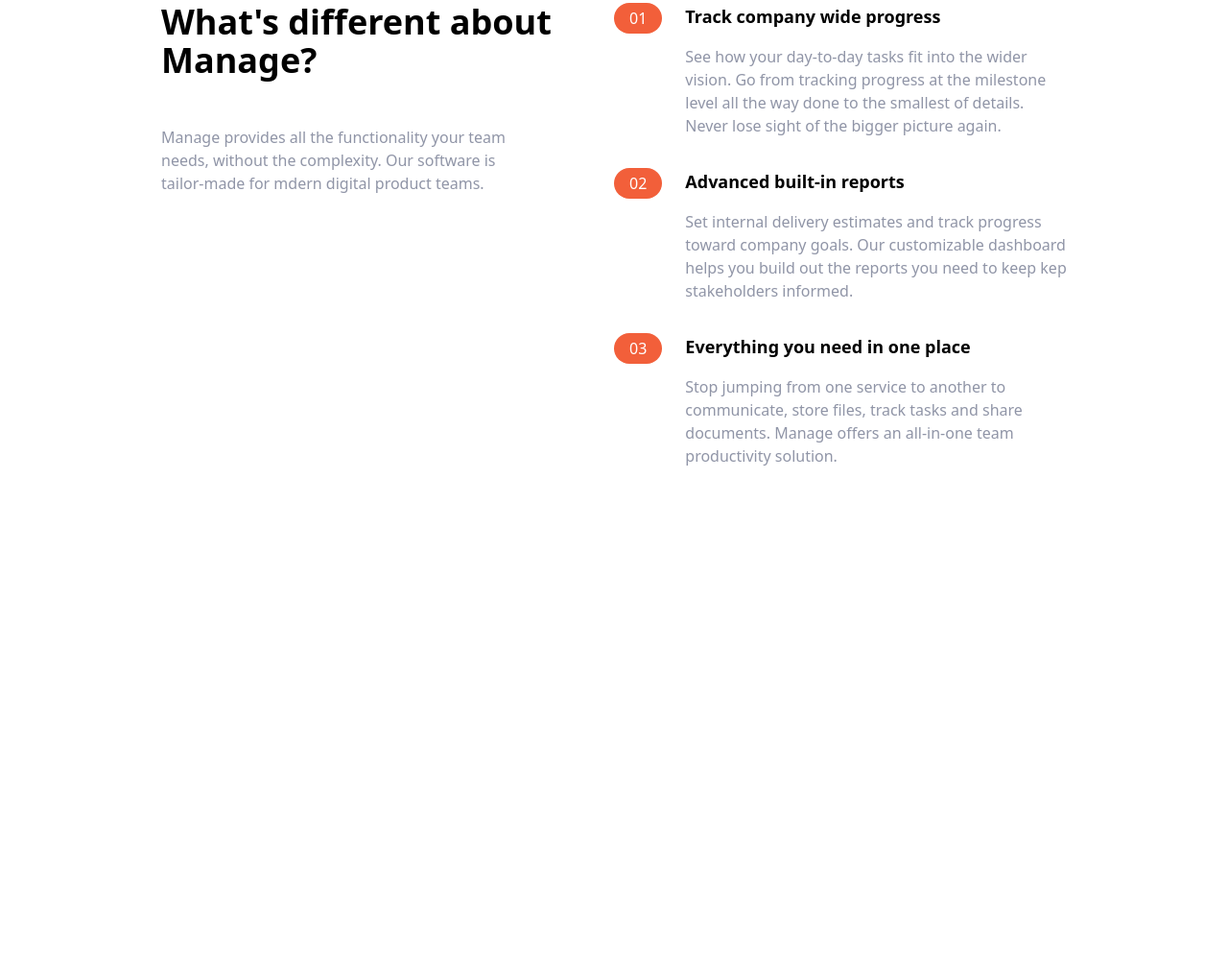
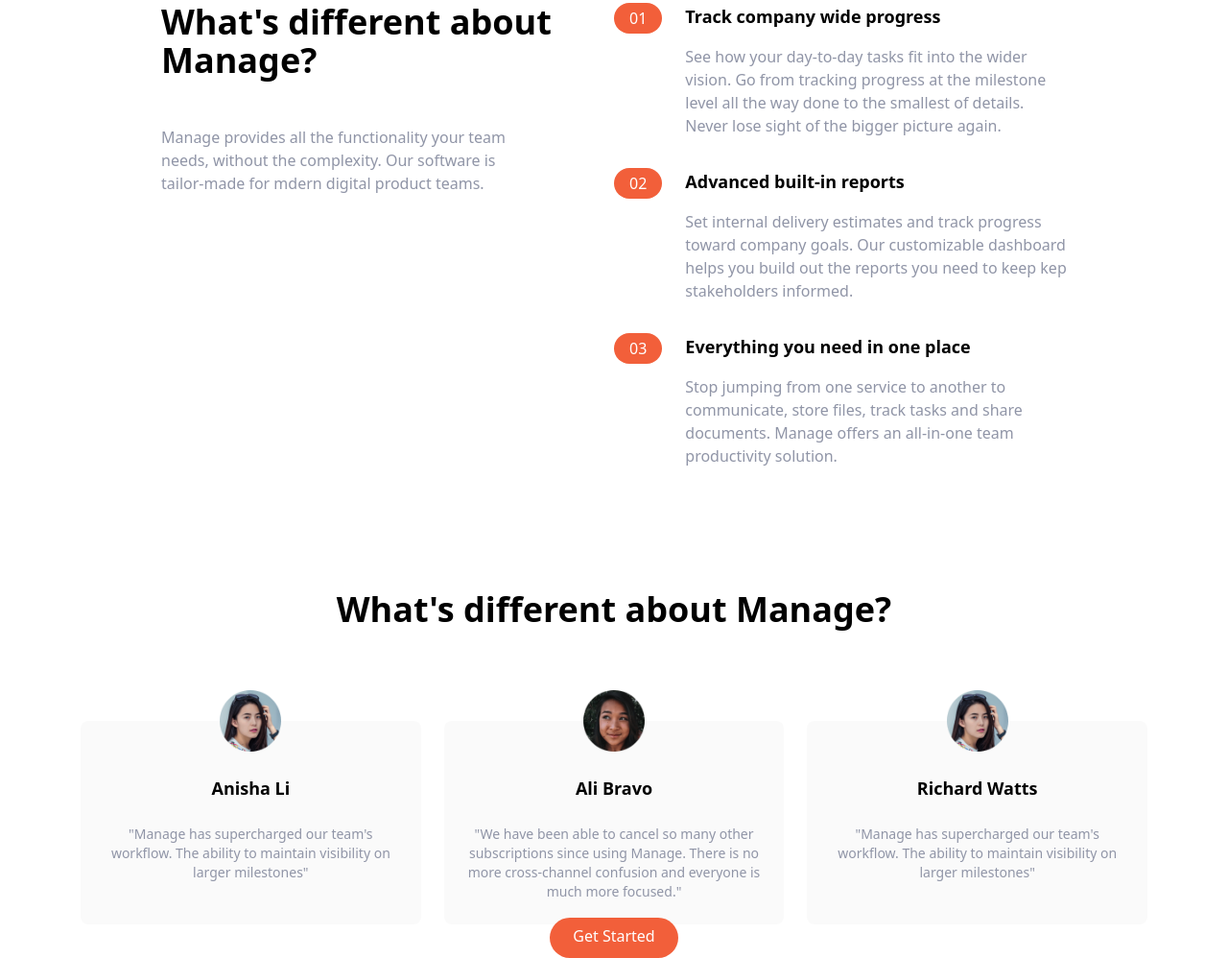
Before and after one commit to httpcyberdata/managelandingpage, a website: page index.html in a window 1280 px wide. Shown: the part 653-1651 px from the top of the page at 96% size. Before the commit the page ends 1140 px from the top, so only its background shows below. Drawn offline with Linux system fonts and the light colour scheme.

Commit message:
chore: create Testimonial section & testimonials 1,2 & 3

```diff
--- a/index.html
+++ b/index.html
@@ -130,7 +130,52 @@
 								Stop jumping from one service to another to communicate, store files, track tasks and share documents. Manage offers an all-in-one team productivity solution.
 							</p>
 						</div>
-					</div>
+				</div>
+			</div>
+		</div>
+	</section>
+	<!-- Testimonials -->
+	<section id="testimonials">
+		<!-- Container to heading and testm blocks -->
+		<div class="max-w-6xl px-5 mx-auto mt-32 text-center">
+			<!-- Heading -->
+			<h2 class="text-4xl font-bold text-center">
+				What's different about Manage?
+			</h2>
+			<!-- Testimonials Container -->
+			<div class="flex flex-col mt-24 md:flex-row md:space-x-6">
+				<!-- Testimonial 1 -->
+				<div class="flex flex-col items-center p-6 space-y-6 rounded-lg bg-veryLightGray md:w-1/3">
+					<img src="img/avatar-anisha.png" class="w-16 -mt-14" alt="" />
+					<h5 class="text-lg font-bold">Anisha Li</h5>
+					<p class="text-sm text-darkGrayishBlue">
+						"Manage has supercharged our team's workflow. The ability to maintain visibility on larger milestones"
+					</p>
+				</div>
+				<!-- Testimonial 2 -->
+				<div class="hidden flex flex-col items-center p-6 space-y-6 rounded-lg bg-veryLightGray md:flex md:w-1/3">
+					<img src="img/avatar-ali.png" class="w-16 -mt-14" alt="" />
+					<h5 class="text-lg font-bold">Ali Bravo</h5>
+					<p class="text-sm text-darkGrayishBlue">
+						"We have been able to cancel so many other subscriptions since using Manage. There is no more cross-channel confusion and everyone is much more focused."
+					</p>
+				</div>
+				<!-- Testimonial 3 -->
+				<div class="hidden flex-col items-center p-6 space-y-6 rounded-lg bg-veryLightGray md:flex md:w-1/3">
+					<img src="img/avatar-anisha.png" class="w-16 -mt-14" alt="" />
+					<h5 class="text-lg font-bold">Richard Watts</h5>
+					<p class="text-sm text-darkGrayishBlue">
+						"Manage has supercharged our team's workflow. The ability to maintain visibility on larger milestones"
+					</p>
+				</div>
+			</div>
+			<!-- Button -->
+			<div class="ny-16">
+				<a href=""
+				class="p-3 px-6 pt-2 text-white bg-brightRed rounded-full baseline hover:bg-brightRedLight">
+					Get Started
+			    </a>
+
 			</div>
 		</div>
 	</section>
```
Also changed, not shown: css/main.css.
